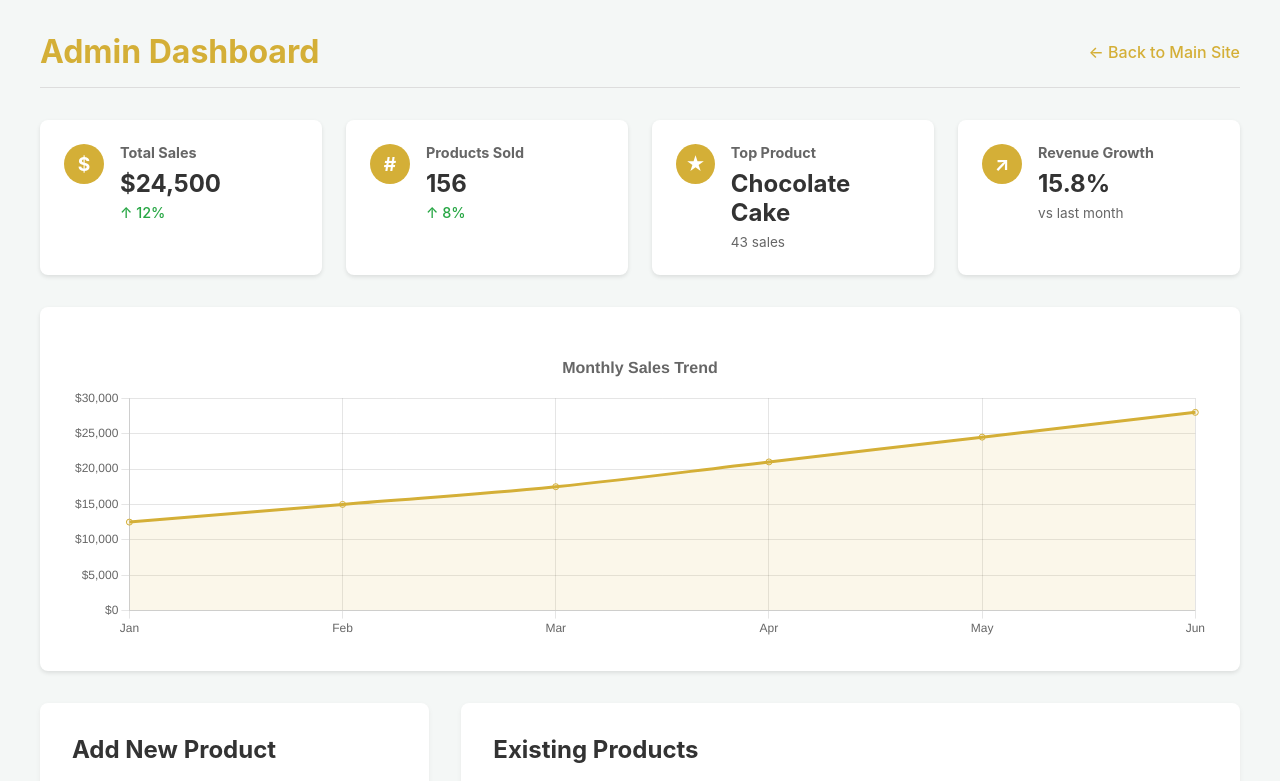
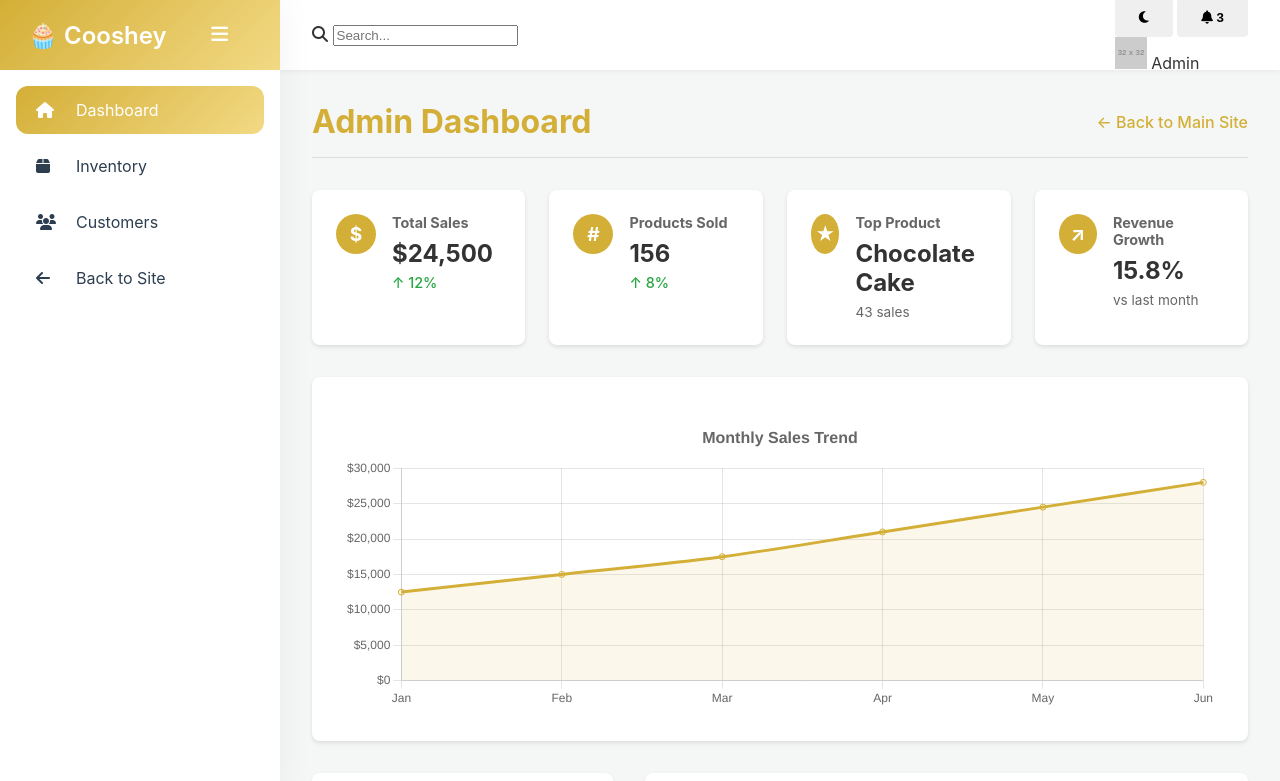
Before and after one commit to dirkiee20/cooshey-cake-eccomerce, a plain HTML site: page admin.html in a window 1280 px wide. Shown: the top 781 px of the page. Drawn offline with nearby package versions, Linux system fonts and the light colour scheme; no server answers; placeholder pictures from the web are drawn by us.

Commit message:
admin creative

```diff
--- a/admin.css
+++ b/admin.css
@@ -1,3 +1,22 @@
+:root {
+    --primary-color: #D4AF37;
+    --primary-gradient: linear-gradient(135deg, #D4AF37 0%, #F2D984 100%);
+    --text-color: #2c3e50;
+    --background-color: #f8f9fa;
+    --sidebar-width: 280px;
+    --sidebar-collapsed-width: 70px;
+    --topbar-height: 70px;
+    --card-border-radius: 16px;
+    --box-shadow: 0 0 35px rgba(0,0,0,0.05);
+}
+
+/* Dark mode variables */
+[data-bs-theme="dark"] {
+    --background-color: #111827;
+    --text-color: #e0e0e0;
+    --card-bg: #1f2937;
+}
+
 body {
   font-family: -apple-system, BlinkMacSystemFont, "Segoe UI", Roboto,
     Helvetica, Arial, sans-serif;
@@ -209,3 +228,120 @@ th {
   height: 300px;
   position: relative;
 }
+
+/* New Sidebar Styles */
+.sidebar {
+    position: fixed;
+    top: 0;
+    left: 0;
+    height: 100vh;
+    width: var(--sidebar-width);
+    background: white;
+    box-shadow: var(--box-shadow);
+    transition: width 0.3s;
+    z-index: 1000;
+}
+
+.sidebar.collapsed {
+    width: var(--sidebar-collapsed-width);
+}
+
+.sidebar-header {
+    background: var(--primary-gradient);
+    height: var(--topbar-height);
+    padding: 0 1.75rem;
+    display: flex;
+    align-items: center;
+    justify-content: space-between;
+    color: white;
+}
+
+.brand {
+    font-size: 1.5rem;
+    font-weight: 600;
+}
+
+.btn-toggle {
+    background: none;
+    border: none;
+    color: white;
+    cursor: pointer;
+    font-size: 1.2rem;
+}
+
+.sidebar-nav {
+    padding: 1rem;
+    display: flex;
+    flex-direction: column;
+    height: calc(100vh - var(--topbar-height));
+}
+
+.nav-item {
+    display: flex;
+    align-items: center;
+    padding: 0.875rem 1.25rem;
+    color: var(--text-color);
+    text-decoration: none;
+    border-radius: 12px;
+    margin-bottom: 0.5rem;
+    transition: all 0.3s;
+}
+
+.nav-item i {
+    width: 24px;
+    margin-right: 1rem;
+}
+
+.nav-item:hover:not(.active) {
+    background-color: rgba(0,0,0,0.04);
+}
+
+.nav-item.active {
+    background: var(--primary-gradient);
+    color: white;
+}
+
+/* Top Bar Styles */
+.top-bar {
+    position: fixed;
+    top: 0;
+    right: 0;
+    left: var(--sidebar-width);
+    height: var(--topbar-height);
+    background: white;
+    padding: 0 2rem;
+    display: flex;
+    align-items: center;
+    justify-content: space-between;
+    box-shadow: 0 2px 5px rgba(0,0,0,0.05);
+    transition: left 0.3s;
+}
+
+.main-content {
+    margin-left: var(--sidebar-width);
+    padding-top: var(--topbar-height);
+    transition: margin-left 0.3s;
+}
+
+.main-content.expanded {
+    margin-left: var(--sidebar-collapsed-width);
+}
+
+/* Responsive Design */
+@media (max-width: 768px) {
+    .sidebar {
+        transform: translateX(-100%);
+    }
+
+    .sidebar.show {
+        transform: translateX(0);
+    }
+
+    .main-content {
+        margin-left: 0;
+    }
+
+    .top-bar {
+        left: 0;
+    }
+}
--- a/admin.html
+++ b/admin.html
@@ -1,13 +1,68 @@
 <!DOCTYPE html>
-<html lang="en">
+<html lang="en" data-bs-theme="light">
 <head>
-    <meta charset="UTF-8" />
-    <meta name="viewport" content="width=device-width, initial-scale=1.0" />
+    <meta charset="UTF-8">
+    <meta name="viewport" content="width=device-width, initial-scale=1.0">
     <title>Admin Dashboard - Cooshey Cake n' Arts</title>
-    <link rel="stylesheet" href="admin.css" />
+    <link rel="stylesheet" href="https://cdnjs.cloudflare.com/ajax/libs/font-awesome/6.4.0/css/all.min.css">
+    <link href="https://fonts.googleapis.com/css2?family=Poppins:wght@300;400;500;600&display=swap" rel="stylesheet">
+    <link rel="stylesheet" href="admin.css">
     <script src="https://cdn.jsdelivr.net/npm/chart.js"></script>
 </head>
 <body>
+    <!-- Sidebar -->
+    <div class="sidebar" id="sidebar">
+        <div class="sidebar-header">
+            <span class="brand">🧁 Cooshey</span>
+            <button class="btn-toggle" id="sidebarToggle">
+                <i class="fas fa-bars"></i>
+            </button>
+        </div>
+        <nav class="sidebar-nav">
+            <a href="#" class="nav-item active">
+                <i class="fas fa-home"></i>
+                <span>Dashboard</span>
+            </a>
+            <a href="#" class="nav-item">
+                <i class="fas fa-box"></i>
+                <span>Inventory</span>
+            </a>
+            <a href="#" class="nav-item">
+                <i class="fas fa-users"></i>
+                <span>Customers</span>
+            </a>
+            <div class="nav-divider"></div>
+            <a href="index.html" class="nav-item nav-back">
+                <i class="fas fa-arrow-left"></i>
+                <span>Back to Site</span>
+            </a>
+        </nav>
+    </div>
+
+    <!-- Main Content -->
+    <div class="main-content">
+        <!-- Top Bar -->
+        <nav class="top-bar">
+            <div class="search-box">
+                <i class="fas fa-search"></i>
+                <input type="text" placeholder="Search...">
+            </div>
+            <div class="top-bar-right">
+                <button class="btn-icon" id="themeSwitcher">
+                    <i class="fas fa-moon"></i>
+                </button>
+                <button class="btn-icon">
+                    <i class="fas fa-bell"></i>
+                    <span class="notification-badge">3</span>
+                </button>
+                <div class="user-menu">
+                    <img src="https://via.placeholder.com/32" alt="User" class="avatar">
+                    <span>Admin</span>
+                </div>
+            </div>
+        </nav>
+
+        <!-- Rest of the content -->
         <div class="container">
           <header>
             <h1>Admin Dashboard</h1>
@@ -122,6 +177,22 @@
             </section>
           </main>
         </div>
+    </div>
+
+    <script>
+        // Theme Switcher
+        document.getElementById('themeSwitcher').addEventListener('click', () => {
+            document.documentElement.setAttribute('data-bs-theme',
+                document.documentElement.getAttribute('data-bs-theme') === 'light' ? 'dark' : 'light'
+            );
+        });
+
+        // Sidebar Toggle
+        document.getElementById('sidebarToggle').addEventListener('click', () => {
+            document.getElementById('sidebar').classList.toggle('collapsed');
+            document.querySelector('.main-content').classList.toggle('expanded');
+        });
+      </script>
       <script src="admin.js"></script>
       <script src="admin-charts.js"></script>
 </body>
```
Also changed, not shown: css/admin.css (added). Lines whose indentation alone changed are shown as unchanged.
